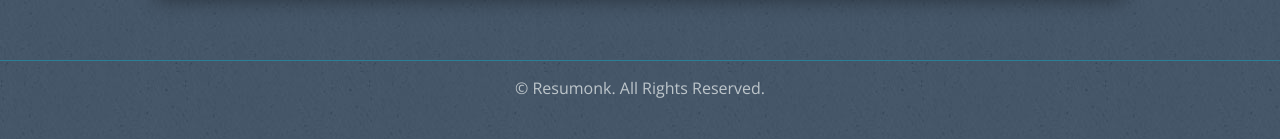
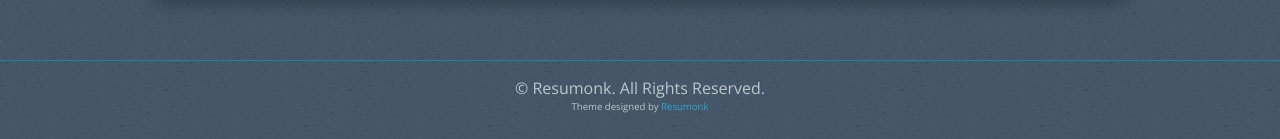
Before and after one commit to resumonk/resumonk-jekyll-theme, a Jekyll site: the page built from index.html, in a window 1280 px wide. Shown: the part 1712-1851 px from the top of the page. Built offline with Jekyll 4.4.1, drawn with Linux system fonts in a browser that asks for light colours; Markdown is read by kramdown in place of the engine named in the settings; the list of posts is cut into pages by our own code.

Commit message:
Added branding to footer

```diff
--- a/_includes/footer.html
+++ b/_includes/footer.html
@@ -2,6 +2,8 @@
     <footer class="main row">
         <div class="large-12 small-12 columns">
             &copy; {{ site.title }}. All Rights Reserved.
+            <br>
+            <small>Theme designed by <a href="http://www.resumonk.com/" target="_blank" title="Resumonk - Online Resume Builder">Resumonk</a></small>
         </div>
     </footer>
 
```
Also changed, not shown: 6 other files.
